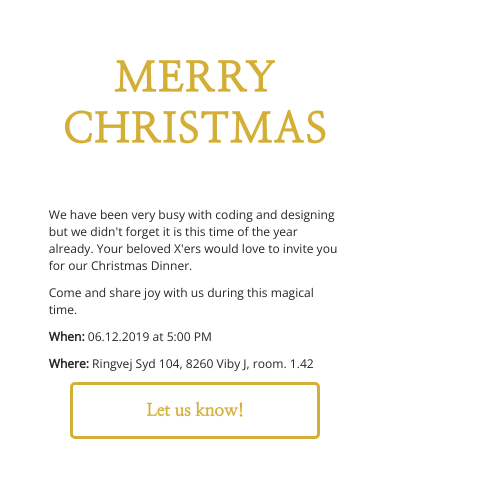
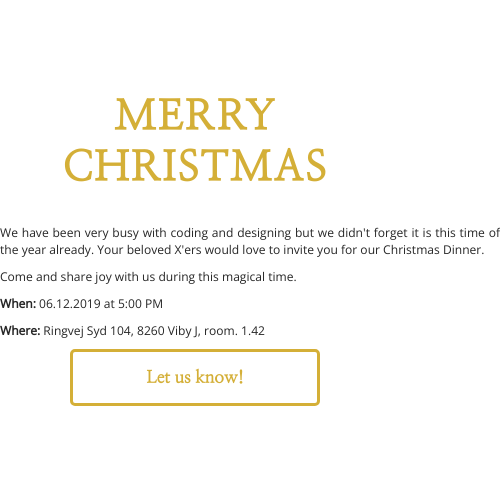
Before and after one commit to Wojo3214/Christmas-invitation, a plain HTML site: page index.html in a window 390 px wide. Shown: the part 310-788 px from the top of the page, 500 px wide, since content can reach past the window. Drawn offline with nearby package versions, Linux system fonts and the light colour scheme; a script that the page names is missing.

Commit message:
Add files via upload

```diff
--- a/style.css
+++ b/style.css
@@ -72,7 +72,7 @@ input[type="submit"]{
     width: 250px;
     padding: 15px;
     transition: 0.3s;
-    margin-top: 20px;
+    margin-top: 30px;
     cursor: pointer;
     font-weight: 600;
 }
@@ -83,9 +83,9 @@ input[type="submit"]:hover{
 }
 
 .content{
-    width: 75%;
+    width: 500px;
     margin: 0 auto;
-    text-align: left;
+    text-align: justify;
 }
 
 p{
@@ -118,11 +118,12 @@ p{
     }
 
     header{
-        margin: 15px 0;
+        margin: 10px 0;
     }
 
     h1{
         font-size: 10.5vw;
+        margin: 10px 0;
     }
 
     p{
```
